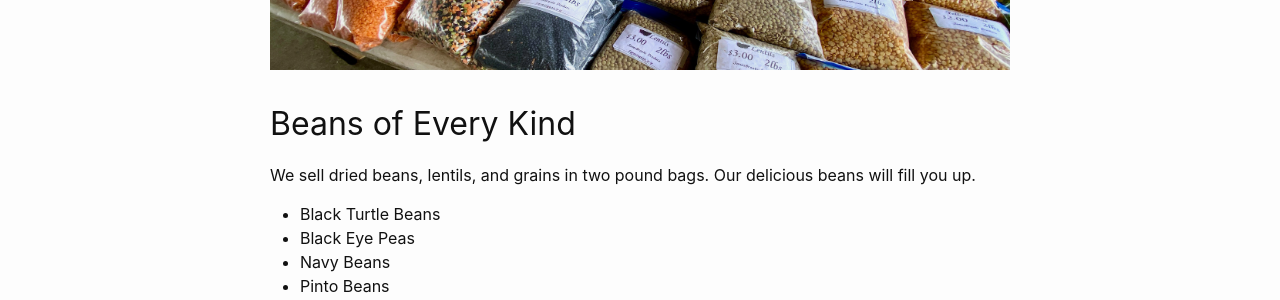
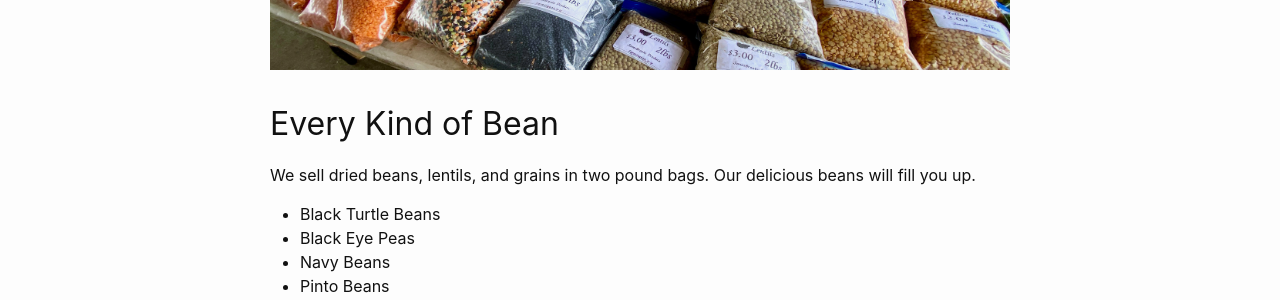
Before and after one commit to PaulSolt/JonesBrooksProduce.com, a Jekyll site: the page built from beans.md, in a window 1280 px wide. Shown: the part 257-557 px from the top of the page. Built offline with Jekyll 4.4.1, drawn with Linux system fonts in a browser that asks for light colours.

Commit message:
Updated title

```diff
--- a/beans.md
+++ b/beans.md
@@ -5,7 +5,7 @@ permalink: /beans/
 header-hero: /assets/images/jonesbrooks-produce-beans-hero.jpeg
 ---
 
-## Beans of Every Kind
+## Every Kind of Bean
 
 We sell dried beans, lentils, and grains in two pound bags. Our delicious beans will fill you up.
 
```
